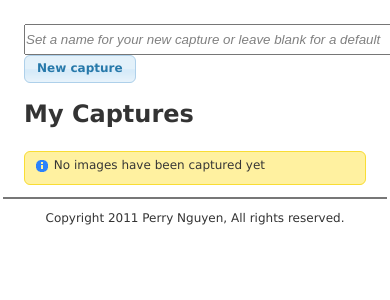
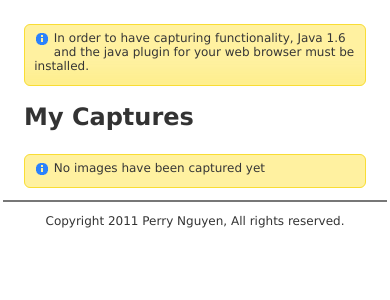
Before and after one commit to pfn/ezscreens, a Django app: template templates/my.html in a window 390 px wide; the page is wider, and only the part inside the window is pictured. Shown: the part 36-336 px from the top of that part. Run offline with Django 3.2, Linux system fonts and the light colour scheme; the template is opened without the code that fills it, so the values that code supplies are empty.

Commit message:
detect java, display message or hide for mobile

```diff
--- /dev/null
+++ b/public/js/inline_capture_script.js
@@ -0,0 +1,97 @@
+(function() {
+if (navigator.userAgent.indexOf("Mobile") != -1) {
+    $('#new-capture-div').remove();
+    $('#applet-container-outer').remove();
+    return;
+}
+if (!deployJava.versionCheck("1.6")) {
+    $('#no-applet-support').show();
+    $('#new-capture-div').remove();
+    $('#applet-container-outer').remove();
+    return;
+}
+$('#no-applet-support').remove();
+$("#new-capture").button();
+$("#new-capture-reset").button();
+var defaultValue =
+        "Set a name for your new capture or leave blank for a default";
+
+$("#new-capture-input").focus(function() {
+    if ($("#new-capture-input").val() == defaultValue) {
+        $("#new-capture-input").val("");
+    }
+    $("#new-capture-input").removeClass("blank");
+});
+
+function onblur() {
+    if ($.trim($("#new-capture-input").val()) == "") {
+        $("#new-capture-input").val(defaultValue);
+        $("#new-capture-input").addClass("blank");
+    }
+}
+
+$("#new-capture-input").blur(onblur);
+
+$("#new-capture-input").val(defaultValue);
+$("#new-capture-input").addClass("blank");
+
+function onaction() {
+    onblur();
+    $("#new-capture-input").attr('readonly', true);
+    $("#new-capture-input").attr('disabled', true);
+    $("#new-capture").attr('disabled', true);
+    $("#new-capture-reset").css("visibility", "visible");
+
+    var name = $("#new-capture-input").val();
+    if (name == defaultValue) {
+        name = "";
+        $("#new-capture-input").val(name);
+        $("#new-capture-input").removeClass("blank");
+    }
+    throb();
+
+    GET("/uploadinfo/" + escape(name) + "?r=" + (new Date().getTime()),
+    function(data) {
+        throb(false);
+        $("#applet-container-outer").slideDown('fast');
+
+        if ($("#new-capture-input").val() != data.name)
+            $("#new-capture-input").val(data.name);
+
+        runApplet(document.getElementById('applet-container'), {
+            id: 'applet',
+            codebase: '/applet',
+            code: 'com.hanhuy.screenshot.applet.Main',
+            name: 'Screen Capturer',
+            archive: 'screenshot.jar',
+            mayscript: 'mayscript'
+        }, {
+            'url': data.url,
+            'bgcolor': '#ffffff',
+            'fgcolor': '#666666'
+        }, 'json');
+    }, function(xhr) {
+        throb(false);
+        alert("Unable to request upload information, error: " + xhr.status);
+    });
+}
+
+function resetapplet() {
+    $('#applet-container-outer').slideUp('fast');
+    $('#applet').remove();
+    $("#new-capture-reset").css('visibility', 'hidden');
+    $("#new-capture-input").removeAttr("disabled");
+    $("#new-capture-input").removeAttr("readonly");
+    $("#new-capture").removeAttr("disabled");
+}
+
+
+$("#new-capture").click(onaction);
+$("#new-capture-input").keydown(function(e) {
+    if (e.keyCode == 10 || e.keyCode == 13)
+        onaction();
+});
+
+$("#new-capture-reset").click(resetapplet);
+$(window).unload(resetapplet);
+})();
--- a/templates/inline_capture_fragment.html
+++ b/templates/inline_capture_fragment.html
@@ -2,91 +2,6 @@
 <input id="new-capture-input" size="64" type="text"/>
 <button id="new-capture">New capture</button>
 <button id="new-capture-reset" style="visibility: hidden">Reset</button>
-<script type="text/javascript">
-$("#new-capture").button();
-$("#new-capture-reset").button();
-var defaultValue =
-        "Set a name for your new capture or leave blank for a default";
-
-$("#new-capture-input").focus(function() {
-    if ($("#new-capture-input").val() == defaultValue) {
-        $("#new-capture-input").val("");
-    }
-    $("#new-capture-input").removeClass("blank");
-});
-
-function onblur() {
-    if ($.trim($("#new-capture-input").val()) == "") {
-        $("#new-capture-input").val(defaultValue);
-        $("#new-capture-input").addClass("blank");
-    }
-}
-
-$("#new-capture-input").blur(onblur);
-
-$("#new-capture-input").val(defaultValue);
-$("#new-capture-input").addClass("blank");
-
-function onaction() {
-    onblur();
-    $("#new-capture-input").attr('readonly', true);
-    $("#new-capture-input").attr('disabled', true);
-    $("#new-capture").attr('disabled', true);
-    $("#new-capture-reset").css("visibility", "visible");
-
-    var name = $("#new-capture-input").val();
-    if (name == defaultValue) {
-        name = "";
-        $("#new-capture-input").val(name);
-        $("#new-capture-input").removeClass("blank");
-    }
-    throb();
-
-    GET("/uploadinfo/" + escape(name) + "?r=" + (new Date().getTime()),
-    function(data) {
-        throb(false);
-        $("#applet-container-outer").slideDown('fast');
-
-        if ($("#new-capture-input").val() != data.name)
-            $("#new-capture-input").val(data.name);
-
-        runApplet(document.getElementById('applet-container'), {
-            id: 'applet',
-            codebase: '/applet',
-            code: 'com.hanhuy.screenshot.applet.Main',
-            name: 'Screen Capturer',
-            archive: 'screenshot.jar',
-            mayscript: 'mayscript'
-        }, {
-            'url': data.url,
-            'bgcolor': '#ffffff',
-            'fgcolor': '#666666'
-        }, 'json');
-    }, function(xhr) {
-        throb(false);
-        alert("Unable to request upload information, error: " + xhr.status);
-    });
-}
-
-function resetapplet() {
-    $('#applet-container-outer').slideUp('fast');
-    $('#applet').remove();
-    $("#new-capture-reset").css('visibility', 'hidden');
-    $("#new-capture-input").removeAttr("disabled");
-    $("#new-capture-input").removeAttr("readonly");
-    $("#new-capture").removeAttr("disabled");
-}
-
-
-$("#new-capture").click(onaction);
-$("#new-capture-input").keydown(function(e) {
-    if (e.keyCode == 10 || e.keyCode == 13)
-        onaction();
-});
-
-$("#new-capture-reset").click(resetapplet);
-$(window).unload(resetapplet);
-</script>
 </div>
 
 <div id="applet-container-outer" style="display: none">
@@ -104,3 +19,17 @@ $(window).unload(resetapplet);
     reset and new capture button again.
   </p>
 </div>
+
+<div id="no-applet-support" style="display: none" class="ui-widget">
+  <div class="ui-state-highlight ui-corner-all" style="padding: 0 .7em;">
+    <p>
+      <span class="ui-icon ui-icon-info"
+            style="float: left; margin-right: .3em;"></span>
+        <span>
+          In order to have capturing functionality, Java 1.6 and the java
+          plugin for your web browser must be installed.
+        </span>
+    </p>
+  </div>
+</div>
+<script type="text/javascript" src="/js/inline_capture_script.js"></script>
```
